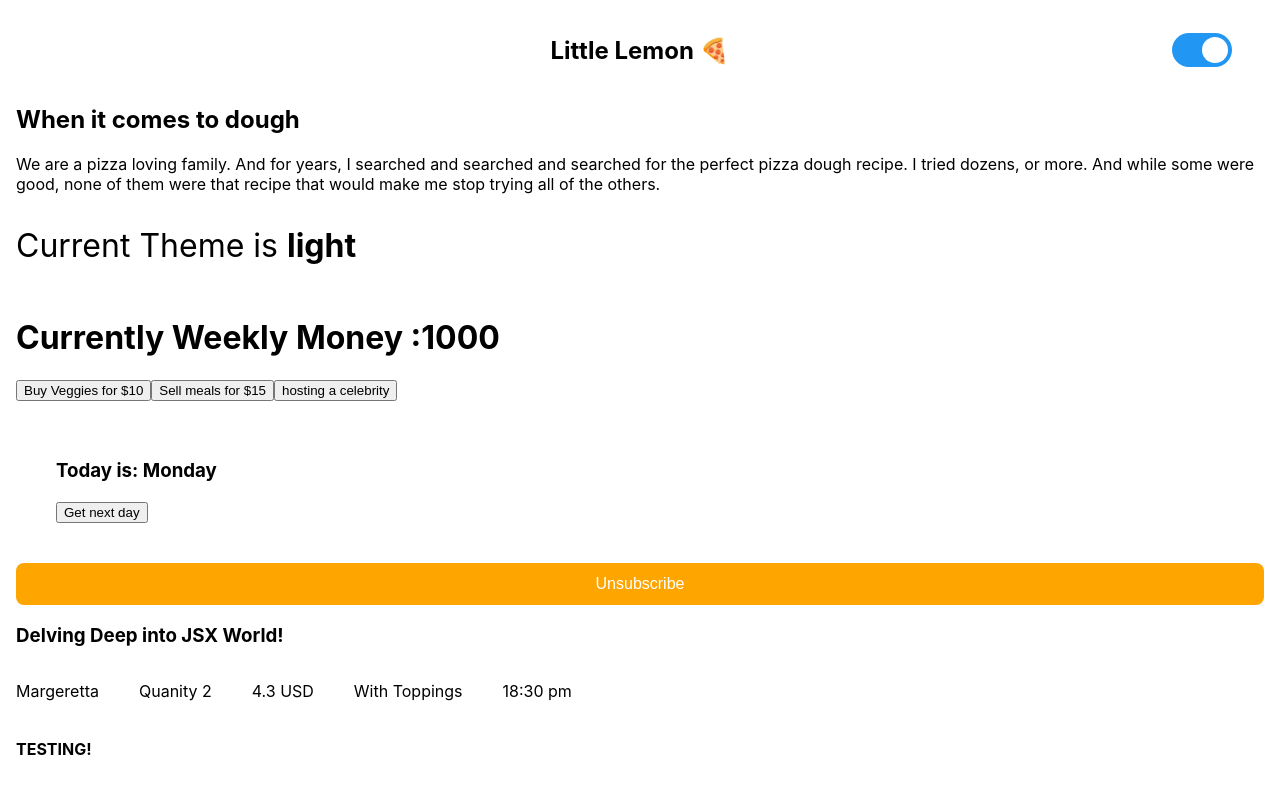
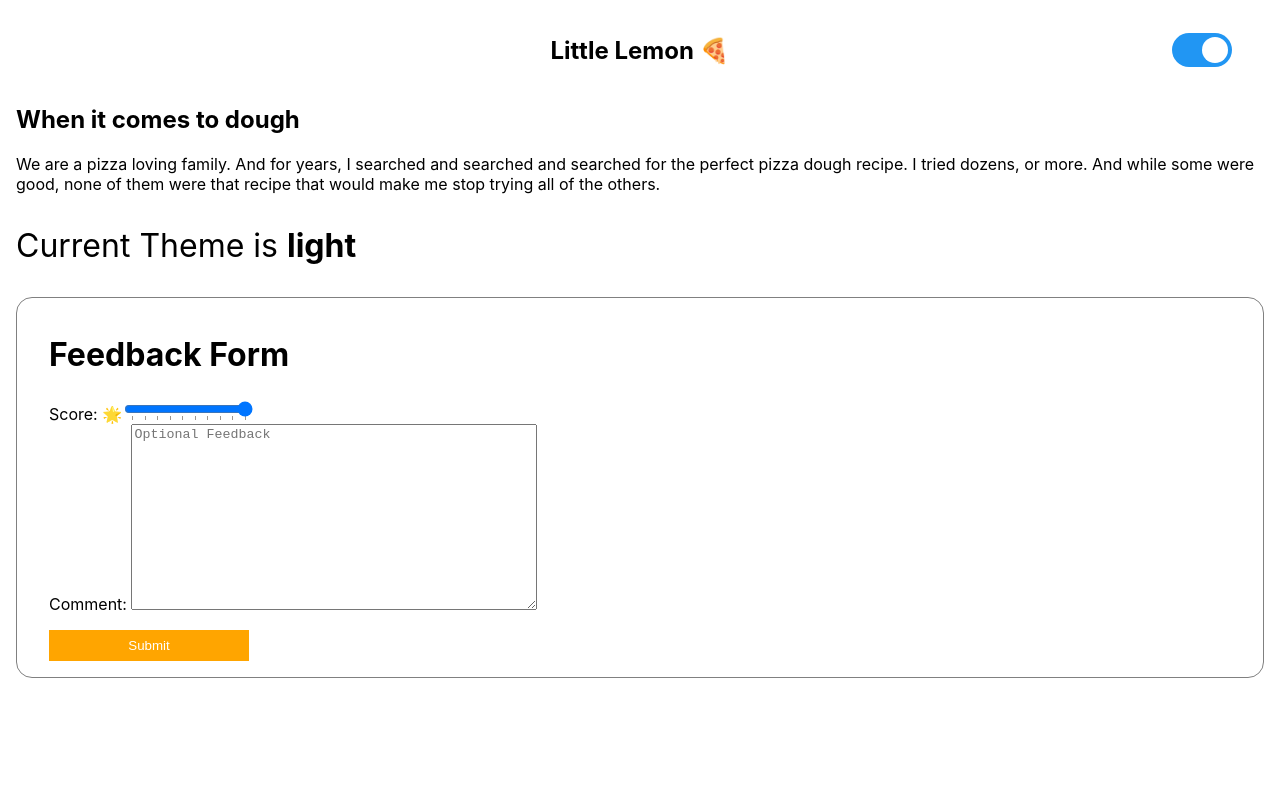
Before and after one commit to emmeiwhite/light-dark-theme-swticher, a React (Create React App) app: page / in a window 1280 px wide. Shown: the top 794 px of the page. Built offline with nearby package versions, Linux system fonts and the light colour scheme.

Commit message:
light-dark-2.3 beautiful feedback form with logic handling

```diff
--- a/src/App.js
+++ b/src/App.js
@@ -7,6 +7,7 @@ import ExpenseTracker from "./pages/ExpenseTracker";
 import Page from "./pages/Page";
 import Alert from "./Alert";
 import LiveOrders from "./LiveOrders";
+import FeedbackForm from "./FeedbackForm";
 
 function App() {
   const { theme, setShowAlert } = useTheme();
@@ -21,12 +22,12 @@ function App() {
       <Page />
 
       {/* --- Revisiting useReducer() Hook --- */}
-      <ExpenseTracker />
+      {/* <ExpenseTracker /> */}
 
       {/* --- Tracking Work Days with Custom Hook --- */}
-      <CustomDayTracker />
+      {/* <CustomDayTracker /> */}
 
-      {/* --- Component Composition --- */}
+      {/* --- Component Composition
       <Alert>
         <h4>Delete Account</h4>
 
@@ -39,12 +40,17 @@ function App() {
         </button>
       </Alert>
 
+
       <button className="btn-del" onClick={() => setShowAlert(true)}>
         Unsubscribe
       </button>
 
+       --- */}
       {/* --- LiveOrders --- */}
-      <LiveOrders />
+      {/* <LiveOrders /> */}
+
+      {/* --- FeedBackForm --- */}
+      <FeedbackForm />
     </div>
   );
 }
--- /dev/null
+++ b/src/FeedbackForm/Styles.css
@@ -0,0 +1,31 @@
+.feedback-form {
+  padding: 1rem 2rem;
+  border: 1px solid gray;
+  border-radius: 1rem;
+}
+
+textarea {
+  width: 400px;
+  height: 180px;
+}
+
+button[type="submit"] {
+  padding: 0.5rem 1rem;
+  background-color: orange;
+  color: white;
+  display: inline-block;
+  margin-top: 1rem;
+  border: none;
+  width: 200px;
+  transition: 0.4s;
+  cursor: pointer;
+}
+
+button[type="submit"]:hover {
+  background-color: rgb(210, 137, 0);
+}
+
+button[type="submit"]:disabled {
+  background-color: rgb(163, 163, 167);
+  cursor: not-allowed;
+}
--- /dev/null
+++ b/src/FeedbackForm/index.js
@@ -0,0 +1,69 @@
+import { useState } from "react";
+import "./Styles.css";
+import { useTheme } from "../ThemeContext";
+
+export default function FeedbackForm() {
+  const { theme } = useTheme();
+  const [score, setScore] = useState(10);
+  const [comment, setComment] = useState("");
+
+  const isDisabled = Number(score) <= 5 && comment.length <= 10;
+  const placeholderText = isDisabled
+    ? "What went wrong, kindly let us know and we can look into it"
+    : "Optional Feedback";
+
+  const rangeValues = [...Array(10).keys()].map((i) => i + 1);
+
+  function handleSubmit(e) {
+    e.preventDefault();
+  }
+
+  return (
+    <form
+      onSubmit={handleSubmit}
+      className="feedback-form"
+      style={{ color: theme === "light" ? "black" : "white" }}
+    >
+      <h1>Feedback Form</h1>
+
+      <div className="field">
+        <label htmlFor="score">Score: 🌟</label>
+        <input
+          type="range"
+          name="score"
+          id="score"
+          min={1}
+          max={10}
+          value={score}
+          list="score-marks"
+          onChange={(e) => {
+            setScore(e.target.value);
+          }}
+        />
+      </div>
+
+      <datalist id="score-marks">
+        {rangeValues.map((val) => (
+          <option key={val} value={val} label={val.toString()} />
+        ))}
+      </datalist>
+
+      <div className="field">
+        <label htmlFor="comment">Comment: </label>
+        <textarea
+          name="comment"
+          id="comment"
+          value={comment}
+          onChange={(e) => {
+            setComment(e.target.value);
+          }}
+          placeholder={placeholderText}
+        />
+      </div>
+
+      <button type="submit" disabled={isDisabled}>
+        Submit
+      </button>
+    </form>
+  );
+}
```
